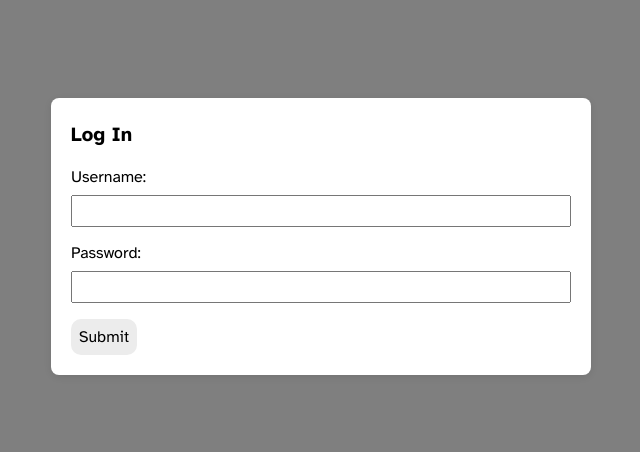
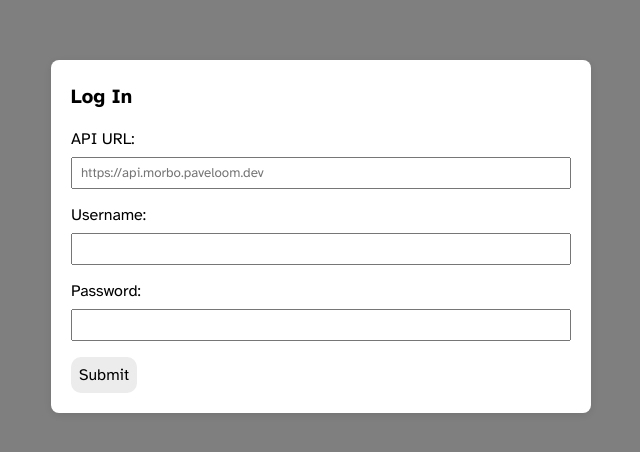
Before and after one commit to morbo-org/pwa, a Vue app: page / in a window 1280 px wide. Shown: the part 164-616 px from the top of the page, without its empty margins (319-959 px from the left). Built offline with nearby package versions, Linux system fonts and the light colour scheme.

Commit message:
PWA: allow to change the API URL on the login screen.

```diff
--- a/src/components/LoginOverlay.vue
+++ b/src/components/LoginOverlay.vue
@@ -77,6 +77,10 @@ onMounted(() => {
       <header>Log In</header>
       <form @submit.prevent="submit">
         <div class="form-input">
+          <label for="url">API URL:</label>
+          <input v-model="state.apiUrl.value" type="url" placeholder="https://api.morbo.paveloom.dev">
+        </div>
+        <div class="form-input">
           <label for="username">Username:</label>
           <input id="username" v-model="state.username.value" type="text" required>
         </div>
```
